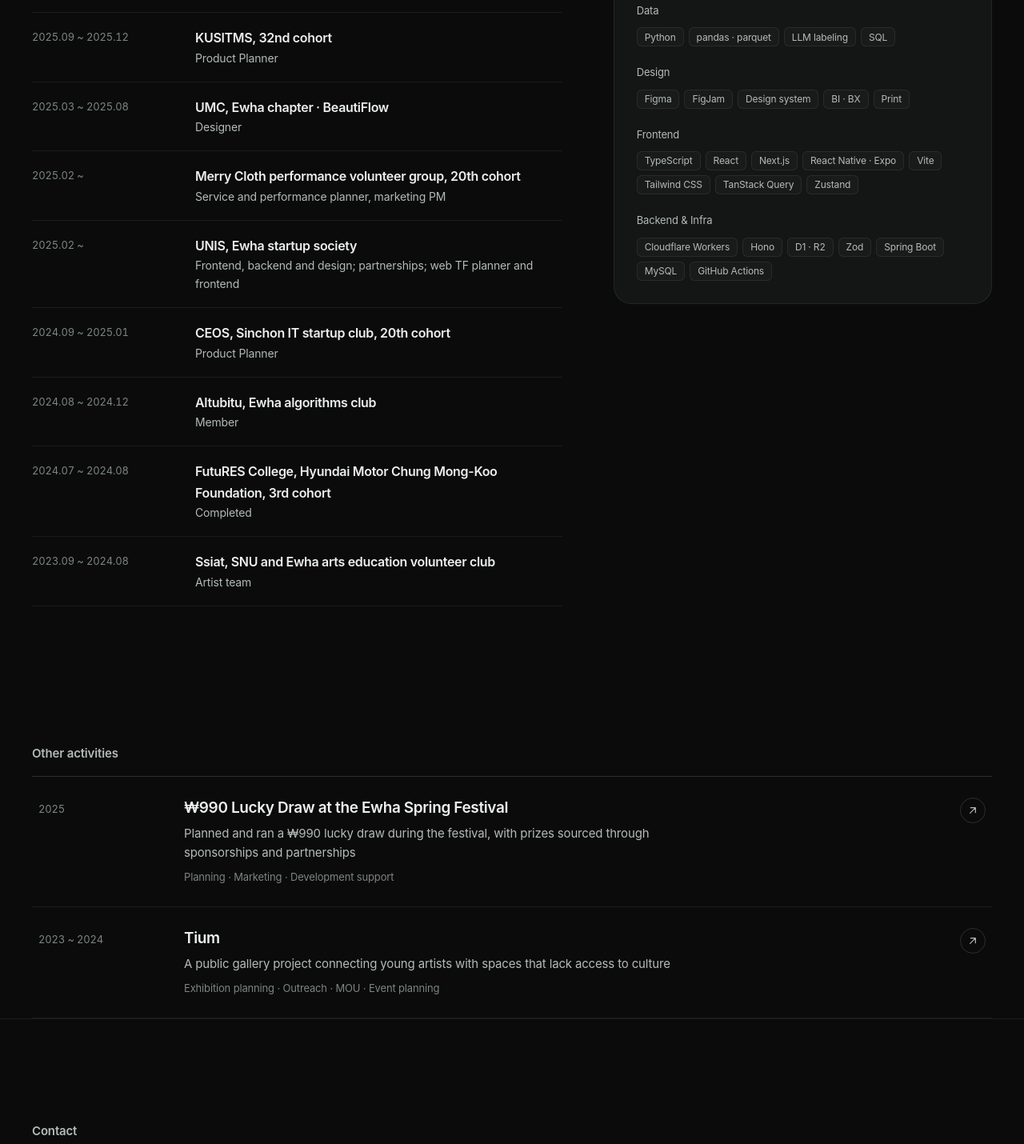
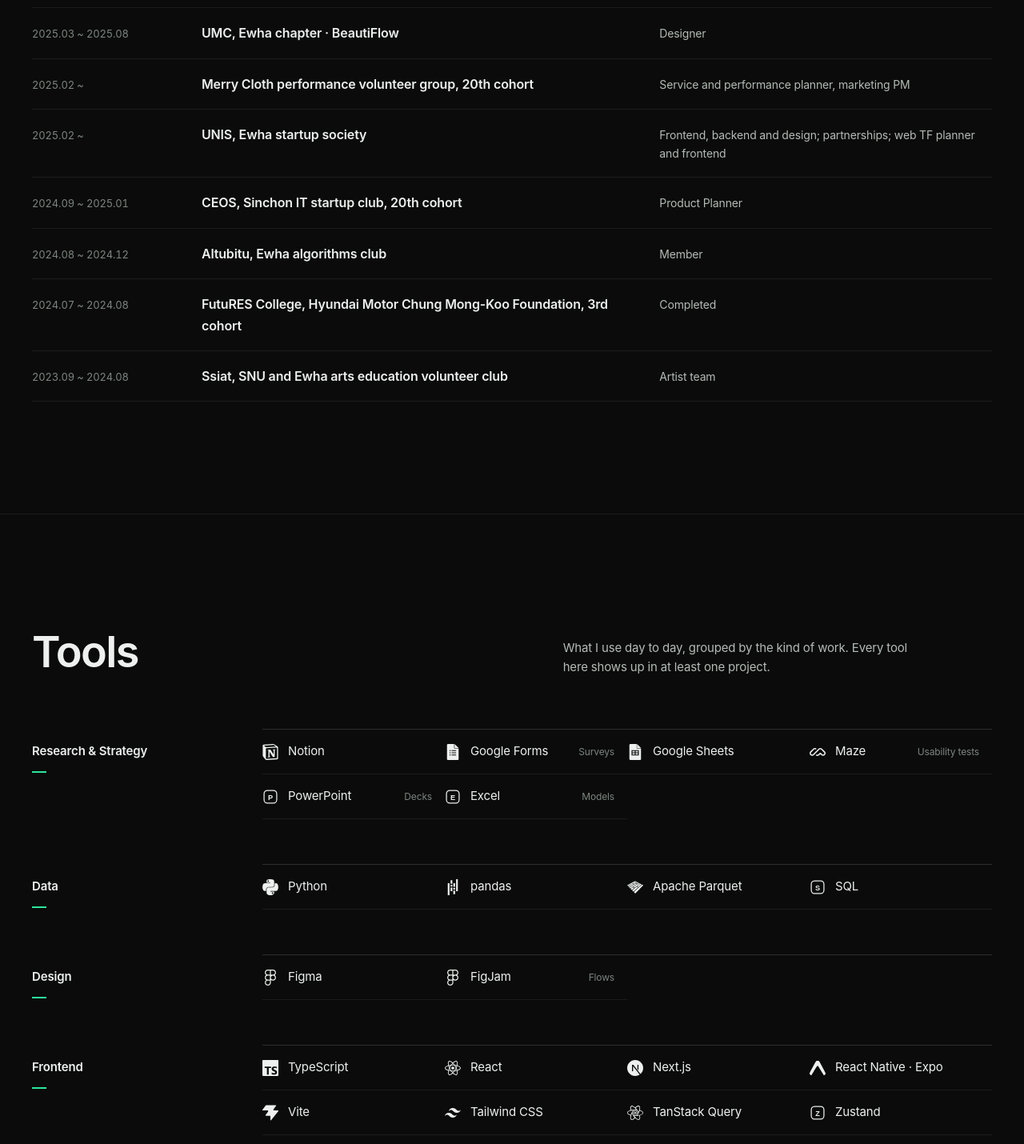
Before and after one commit to maetelson-private/portforlio, an Astro site: page /portforlio/about in a window 1280 px wide. Shown: the part 1056-2486 px from the top of the page at 80% size. Built offline with nearby package versions, Linux system fonts and the light colour scheme; Astro itself is replaced by a stand-in of ours; a web font is replaced by a local one.

Commit message:
feat: About에서 Experience와 Tools 섹션 분리
- Experience는 기간 · 소속 · 역할 3열 목록으로 단독 섹션
- Tools는 작업 종류별 6개 그룹, 흑백 로고 아이콘(Simple Icons, 빌드 시 SVG 삽입)
- 아이콘이 없는 도구(PowerPoint, Excel, SQL, Zustand, Slack)는 테두리 이니셜로 표시
- 임페커블 critique 결과를 .impeccable/critique/에 기록

Co-Authored-By: Claude Opus 5.5 <noreply@anthropic.com>

```diff
--- a/package.json
+++ b/package.json
@@ -11,6 +11,7 @@
   },
   "dependencies": {
     "astro": "^7.4.12",
+    "simple-icons": "^16.38.0",
     "three": "^0.187.0"
   }
 }
--- a/src/components/Experience.astro
+++ b/src/components/Experience.astro
@@ -1,5 +1,5 @@
 ---
-import { experience, toolkit } from '../data/site';
+import { experience } from '../data/site';
 ---
 
 <section class="section" id="experience" aria-labelledby="exp-title">
@@ -9,102 +9,52 @@ import { experience, toolkit } from '../data/site';
       <p>Roles I have held in student societies, clubs, and startup teams.</p>
     </div>
 
-    <div class="cols">
     <ol class="timeline reveal">
       {
         experience.map((e) => (
           <li>
             <span class="period">{e.period}</span>
-              <div>
-                <p class="title">{e.title}</p>
-                <p class="role">{e.role}</p>
-              </div>
+            <span class="title">{e.title}</span>
+            <span class="role">{e.role}</span>
           </li>
         ))
       }
     </ol>
-
-      <div class="tools reveal">
-        <h3 class="rule-title">Toolkit</h3>
-        {
-          toolkit.map((g) => (
-            <div class="group">
-              <p class="g">{g.group}</p>
-              <ul>
-                {g.items.map((i) => (
-                  <li class="tag">{i}</li>
-                ))}
-              </ul>
-            </div>
-          ))
-        }
-      </div>
-    </div>
   </div>
 </section>
 
 <style>
-  .cols {
-    display: grid;
-    gap: 48px;
-  }
-  @media (min-width: 960px) {
-    .cols {
-      grid-template-columns: 1.4fr 1fr;
-      gap: 64px;
-    }
-  }
   .timeline {
     margin: 0;
     padding: 0;
     list-style: none;
-    border-top: 1px solid var(--line);
+    border-top: 1px solid var(--line-strong);
   }
   .timeline li {
     display: grid;
-    grid-template-columns: 1fr;
     gap: 4px;
     padding: 18px 0;
     border-bottom: 1px solid var(--line);
   }
-  @media (min-width: 640px) {
+  @media (min-width: 760px) {
     .timeline li {
-      grid-template-columns: 180px 1fr;
-      gap: 24px;
+      grid-template-columns: 180px minmax(0, 1.3fr) minmax(0, 1fr);
+      gap: 32px;
+      align-items: baseline;
     }
   }
   .period {
-    padding-top: 2px;
     font-size: 13px;
     color: var(--muted);
     font-variant-numeric: tabular-nums;
   }
   .title {
+    font-size: 16px;
     font-weight: 600;
-    letter-spacing: -0.02em;
+    letter-spacing: -0.01em;
   }
   .role {
+    font-size: 14px;
     color: var(--text-2);
-    font-size: 14px;
-  }
-  .tools {
-    display: flex;
-    flex-direction: column;
-    gap: 22px;
-    padding: 28px;
-    border: 1px solid var(--line);
-    border-radius: var(--radius-lg);
-    background: var(--surface);
-    align-self: start;
-  }
-  .g {
-    font-size: 13px;
-    color: var(--text-2);
-    margin-bottom: 10px;
-  }
-  .group ul {
-    display: flex;
-    flex-wrap: wrap;
-    gap: 6px;
   }
 </style>
--- /dev/null
+++ b/src/components/Tools.astro
@@ -0,0 +1,110 @@
+---
+import * as simpleIcons from 'simple-icons';
+import { toolGroups } from '../data/tools';
+
+// Build-time lookup: slug -> SVG path (no client JS)
+const icons = simpleIcons as unknown as Record<string, { path: string; title: string } | undefined>;
+const iconFor = (slug?: string) => (slug ? icons[`si${slug[0].toUpperCase()}${slug.slice(1)}`] : undefined);
+---
+
+<section class="section tools" id="tools" aria-labelledby="tools-title">
+  <div class="container">
+    <div class="sec-head reveal">
+      <h2 id="tools-title">Tools</h2>
+      <p>What I use day to day, grouped by the kind of work. Every tool here shows up in at least one project.</p>
+    </div>
+
+    <div class="groups">
+      {
+        toolGroups.map((g) => (
+          <div class="group reveal">
+            <h3 class="rule-title">{g.group}</h3>
+            <ul>
+              {g.tools.map((t) => {
+                const ic = iconFor(t.icon);
+                return (
+                  <li>
+                    <span class="ic" aria-hidden="true">
+                      {ic ? (
+                        <svg viewBox="0 0 24 24" width="20" height="20">
+                          <path d={ic.path} fill="currentColor" />
+                        </svg>
+                      ) : (
+                        <svg viewBox="0 0 24 24" width="20" height="20">
+                          <rect x="2.5" y="2.5" width="19" height="19" rx="5" fill="none" stroke="currentColor" stroke-width="1.5" />
+                          <text x="12" y="16.2" text-anchor="middle" font-size="11" font-weight="700" fill="currentColor" font-family="Pretendard Variable, Pretendard, sans-serif">
+                            {t.name[0]}
+                          </text>
+                        </svg>
+                      )}
+                    </span>
+                    <span class="name">{t.name}</span>
+                    {t.note && <span class="note">{t.note}</span>}
+                  </li>
+                );
+              })}
+            </ul>
+          </div>
+        ))
+      }
+    </div>
+  </div>
+</section>
+
+<style>
+  .groups {
+    display: grid;
+    gap: clamp(36px, 5vw, 56px);
+  }
+  @media (min-width: 960px) {
+    .group {
+      display: grid;
+      grid-template-columns: 240px minmax(0, 1fr);
+      gap: 48px;
+      align-items: start;
+    }
+    .group .rule-title {
+      margin-bottom: 0;
+      padding-top: 16px;
+    }
+  }
+  ul {
+    display: grid;
+    grid-template-columns: repeat(auto-fill, minmax(200px, 1fr));
+    margin: 0;
+    padding: 0;
+    list-style: none;
+    border-top: 1px solid var(--line-strong);
+  }
+  li {
+    display: flex;
+    align-items: center;
+    gap: 12px;
+    min-height: 56px;
+    padding: 12px 16px 12px 0;
+    border-bottom: 1px solid var(--line);
+  }
+  .ic {
+    display: grid;
+    place-items: center;
+    flex: none;
+    width: 20px;
+    height: 20px;
+    color: var(--text);
+    transition: color 0.25s, transform 0.4s cubic-bezier(0.16, 1, 0.3, 1);
+  }
+  li:hover .ic {
+    color: var(--green);
+    transform: translateY(-2px);
+  }
+  .name {
+    font-size: 15px;
+    color: var(--text);
+  }
+  .note {
+    margin-left: auto;
+    font-size: 12px;
+    color: var(--muted);
+    white-space: nowrap;
+  }
+</style>
--- a/src/data/site.ts
+++ b/src/data/site.ts
@@ -60,11 +60,3 @@ export const experience: { period: string; title: string; role: string }[] = [
   { period: '2024.07 ~ 2024.08', title: 'FutuRES College, Hyundai Motor Chung Mong-Koo Foundation, 3rd cohort', role: 'Completed' },
   { period: '2023.09 ~ 2024.08', title: 'Ssiat, SNU and Ewha arts education volunteer club', role: 'Artist team' },
 ];
-
-export const toolkit: { group: string; items: string[] }[] = [
-  { group: 'Strategy & Investment', items: ['Market research', 'Survey · IDI', 'BM · GTM', 'ESG DD (KVIC · MSCI · SASB)', 'EV/GMV valuation', 'PowerPoint', 'Excel'] },
-  { group: 'Data', items: ['Python', 'pandas · parquet', 'LLM labeling', 'SQL'] },
-  { group: 'Design', items: ['Figma', 'FigJam', 'Design system', 'BI · BX', 'Print'] },
-  { group: 'Frontend', items: ['TypeScript', 'React', 'Next.js', 'React Native · Expo', 'Vite', 'Tailwind CSS', 'TanStack Query', 'Zustand'] },
-  { group: 'Backend & Infra', items: ['Cloudflare Workers', 'Hono', 'D1 · R2', 'Zod', 'Spring Boot', 'MySQL', 'GitHub Actions'] },
-];
--- /dev/null
+++ b/src/data/tools.ts
@@ -0,0 +1,80 @@
+/**
+ * Tools shown on the About page, grouped by kind of work.
+ * `icon` is a Simple Icons slug (monochrome logo). Tools without one get a drawn monogram.
+ * Only tools that appear in the projects or the original portfolio are listed.
+ */
+export interface Tool {
+  name: string;
+  icon?: string;
+  note?: string;
+}
+
+export const toolGroups: { group: string; tools: Tool[] }[] = [
+  {
+    group: 'Research & Strategy',
+    tools: [
+      { name: 'Notion', icon: 'notion' },
+      { name: 'Google Forms', icon: 'googleforms', note: 'Surveys' },
+      { name: 'Google Sheets', icon: 'googlesheets' },
+      { name: 'Maze', icon: 'maze', note: 'Usability tests' },
+      { name: 'PowerPoint', note: 'Decks' },
+      { name: 'Excel', note: 'Models' },
+    ],
+  },
+  {
+    group: 'Data',
+    tools: [
+      { name: 'Python', icon: 'python' },
+      { name: 'pandas', icon: 'pandas' },
+      { name: 'Apache Parquet', icon: 'apacheparquet' },
+      { name: 'SQL' },
+    ],
+  },
+  {
+    group: 'Design',
+    tools: [
+      { name: 'Figma', icon: 'figma' },
+      { name: 'FigJam', icon: 'figma', note: 'Flows' },
+    ],
+  },
+  {
+    group: 'Frontend',
+    tools: [
+      { name: 'TypeScript', icon: 'typescript' },
+      { name: 'React', icon: 'react' },
+      { name: 'Next.js', icon: 'nextdotjs' },
+      { name: 'React Native · Expo', icon: 'expo' },
+      { name: 'Vite', icon: 'vite' },
+      { name: 'Tailwind CSS', icon: 'tailwindcss' },
+      { name: 'TanStack Query', icon: 'reactquery' },
+      { name: 'Zustand' },
+    ],
+  },
+  {
+    group: 'Backend & Infra',
+    tools: [
+      { name: 'Cloudflare Workers', icon: 'cloudflareworkers' },
+      { name: 'Cloudflare D1 · R2', icon: 'cloudflare' },
+      { name: 'Hono', icon: 'hono' },
+      { name: 'Zod', icon: 'zod' },
+      { name: 'OpenAPI', icon: 'openapiinitiative' },
+      { name: 'Spring Boot', icon: 'springboot' },
+      { name: 'MySQL', icon: 'mysql' },
+      { name: 'Vercel', icon: 'vercel' },
+      { name: 'GitHub Actions', icon: 'githubactions' },
+      { name: 'Turborepo', icon: 'turborepo' },
+    ],
+  },
+  {
+    group: 'Quality & Collaboration',
+    tools: [
+      { name: 'GitHub', icon: 'github' },
+      { name: 'Biome', icon: 'biome' },
+      { name: 'Jest', icon: 'jest' },
+      { name: 'Sentry', icon: 'sentry' },
+      { name: 'PostHog', icon: 'posthog' },
+      { name: 'Claude Code', icon: 'claude' },
+      { name: 'Slack' },
+    ],
+  },
+];
--- a/src/pages/about.astro
+++ b/src/pages/about.astro
@@ -1,6 +1,7 @@
 ---
 import Base from '../layouts/Base.astro';
 import Experience from '../components/Experience.astro';
+import Tools from '../components/Tools.astro';
 import ProjectCard from '../components/ProjectCard.astro';
 import Contact from '../components/Contact.astro';
 import { profile } from '../data/site';
@@ -20,6 +21,7 @@ const archived = (await getProjects()).filter((p) => p.data.archive);
   </header>
 
   <Experience />
+  <Tools />
 
   {
     archived.length > 0 && (
```
Also changed, not shown: .impeccable/critique/2026-11-16-home.md (added), 1 other file. Lines whose indentation alone changed are shown as unchanged.
